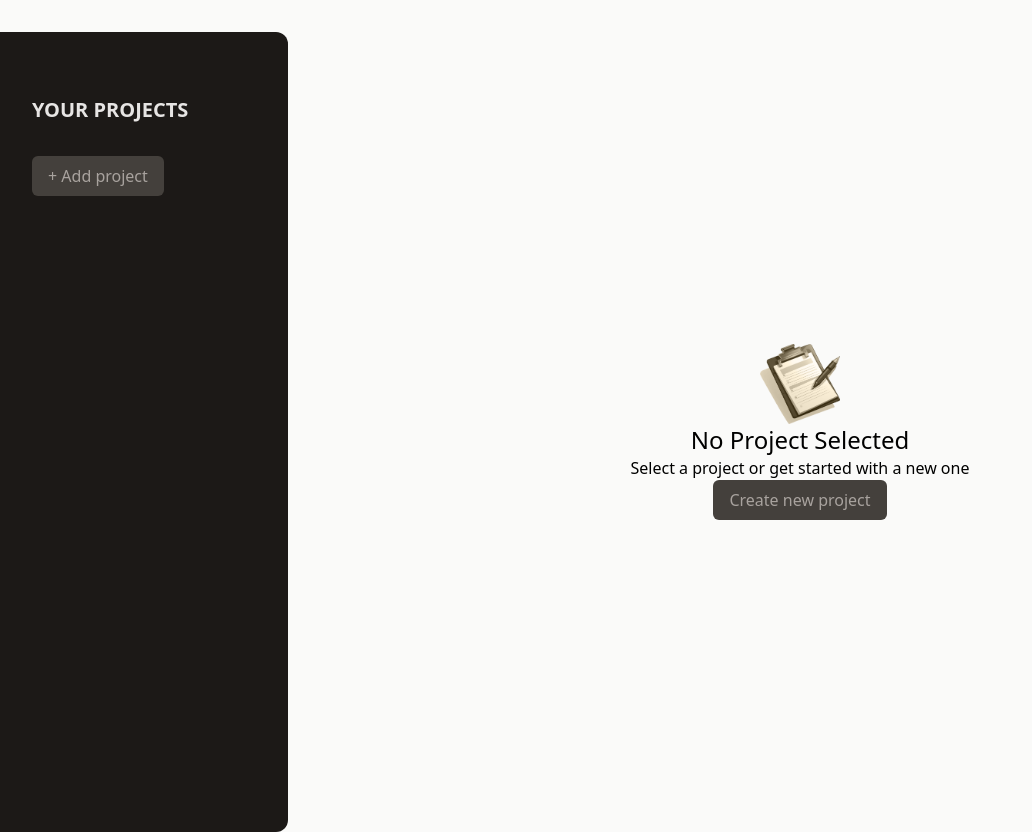
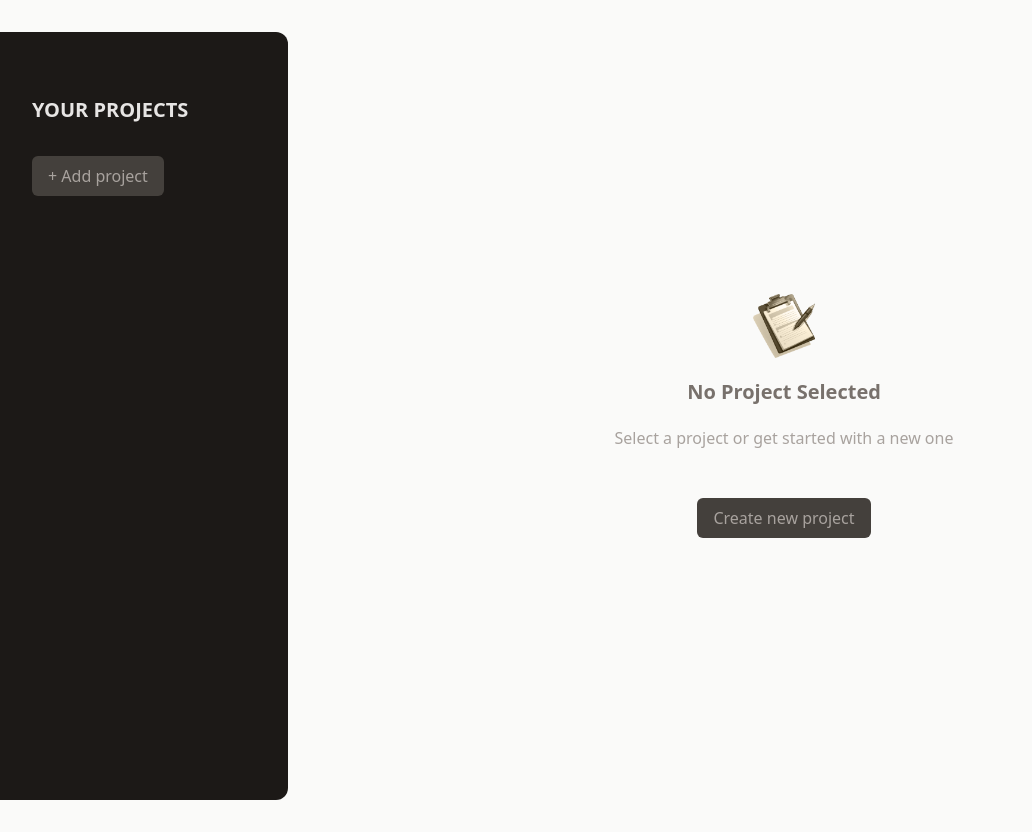
Before and after one commit to internet-unable/react-pm-app, a React (Vite) app: page / in a window 1280 px wide. Shown: the whole page, without its empty margins (0-1032 px from the left). After the commit the page ends 800 px from the top, so only its background shows below. Built offline with nearby package versions, Linux system fonts and the light colour scheme.

Commit message:
Update App, Button, CreateProject, NoProject
Mostly styles update

```diff
--- a/src/App.jsx
+++ b/src/App.jsx
@@ -62,7 +62,7 @@ function App() {
     }
 
     return (
-        <main className="h-screen my-8 flex gap-8">
+        <main className="h-screen pt-8 flex">
             <Sidebar
                 handleAddBtnClick={() => setActivePanel(panels.addProject)}
                 projectsList={projectsList}
--- a/src/components/Button/Button.jsx
+++ b/src/components/Button/Button.jsx
@@ -1,4 +1,4 @@
-export default function Button({ isText, handleClick, children }) {
+export default function Button({ isText, handleClick, children, ...props }) {
     const stylesAsBtn = 'px-4 py-2 text-xs md:text-base rounded-md bg-stone-700 text-stone-400 hover:bg-stone-600 hover:text-stone-100';
     const stylesAsText = 'text-stone-600 hover:text-stone-950';
 
@@ -7,6 +7,7 @@ export default function Button({ isText, handleClick, children }) {
             type="button"
             className={isText ? stylesAsText: stylesAsBtn}
             onClick={handleClick}
+            {...props}
         >
             {children}
         </button>
--- a/src/components/CreateProject/CreateProject.jsx
+++ b/src/components/CreateProject/CreateProject.jsx
@@ -22,7 +22,7 @@ export default function CreateProject({ handleCancelBtnClick, handleSaveBtnClick
     }
 
     return (
-        <section className="w-[35rem] mt-16">
+        <section className="flex flex-col justify-center grow px-8">
             <menu className="flex items-center justify-end gap-4 my-4">
                 <li><Button isText handleClick={handleCancelBtnClick}>Cancel</Button></li>
                 <li><Button handleClick={collectDataAndSave}>Save</Button></li>
--- a/src/components/NoProject/NoProject.jsx
+++ b/src/components/NoProject/NoProject.jsx
@@ -3,11 +3,13 @@ import Button from '../Button/Button.jsx';
 
 export default function NoProject({ handleCreateBtnClick }) {
     return (
-        <section className="flex flex-col justify-center items-center grow h-full overflow-x-auto">
-            <img className="size-20" src={img} alt="" />
-            <h1 className="text-2xl">No Project Selected</h1>
-            <p>Select a project or get started with a new one</p>
-            <Button handleClick={handleCreateBtnClick}>Create new project</Button>
+        <section className="flex flex-col justify-center items-center grow px-8">
+            <img className="size-16 object-contain" src={img} alt="An empty task list" />
+            <h2 className="text-xl font-bold text-stone-500 my-5">No Project Selected</h2>
+            <p className="text-stone-400 mb-4">Select a project or get started with a new one</p>
+            <p className="mt-8">
+                <Button handleClick={handleCreateBtnClick}>Create new project</Button>
+            </p>
         </section>
     );
 }
--- a/src/index.css
+++ b/src/index.css
@@ -1,9 +1,3 @@
 @tailwind base;
 @tailwind components;
 @tailwind utilities;
-
-html,
-body,
-#root {
-    height: 100%;
-}
```
